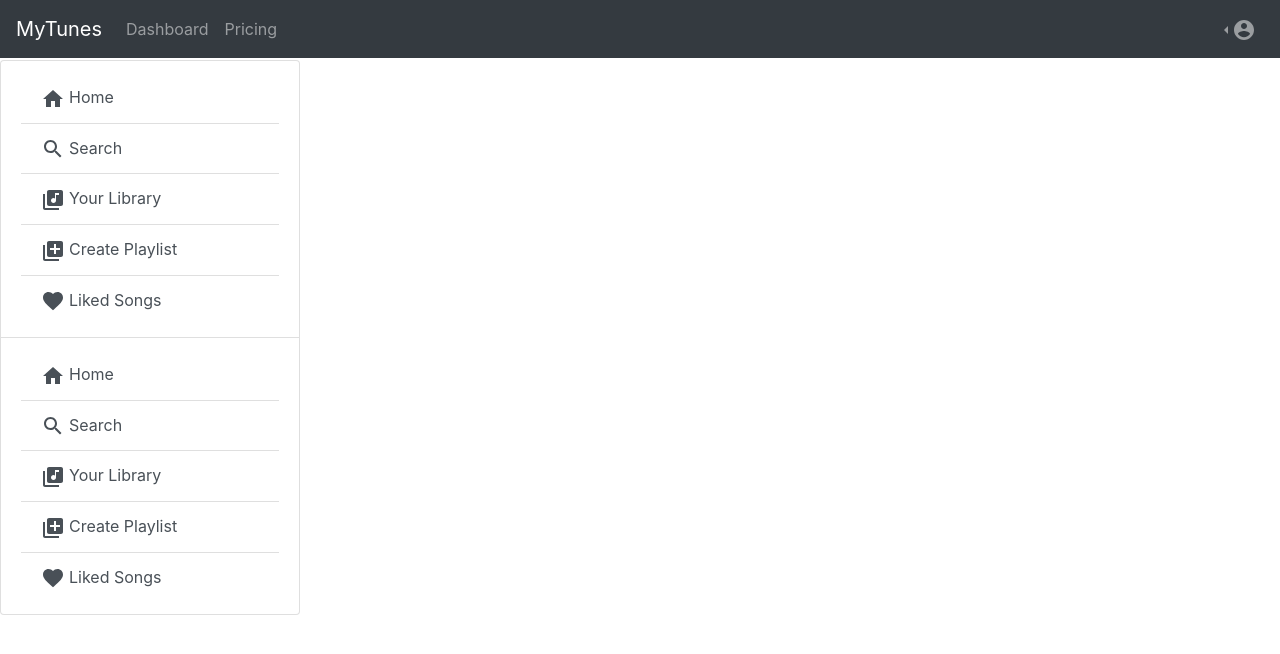
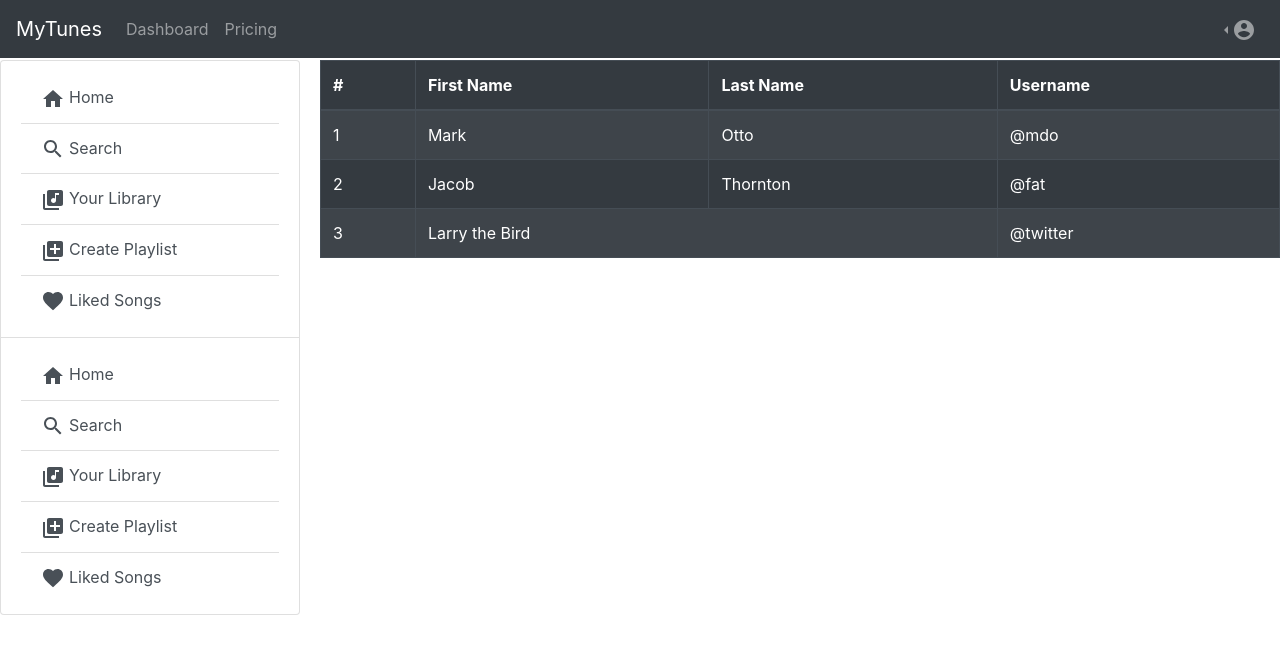
Before and after one commit to Nicholas-Huang713/MyTunes-Client, a React (Create React App) app: page /search in a window 1280 px wide. Shown: the top 654 px of the page. Built offline with nearby package versions, Linux system fonts and the light colour scheme; no server answers; sample sign-in values are in the browser's storage.

Commit message:
content top padding updated

```diff
--- a/src/App.js
+++ b/src/App.js
@@ -6,6 +6,7 @@ import Registration from './components/Registration/Registration';
 import Dashboard from './components/Dashboard/Dashboard';
 import SideBar from './components/SideBar/SideBar';
 import PrivateRoute from './components/PrivateRoute/PrivateRoute';
+import Search from './components/Search/Search';
 import {BrowserRouter as Router, Switch, Route} from 'react-router-dom';
 import './App.scss';
 import { UserContext, UserDataContext } from './helpers/UserContext';
@@ -28,10 +29,10 @@ function App() {
         method: 'GET',
         headers: {'Authorization' : `Bearer ${loggedUser}`}
     })
-        .then(res => {
-            setUserData(res.data)
-        })
-        .catch(err => console.log(err))
+      .then(res => {
+          setUserData(res.data)
+      })
+      .catch(err => console.log(err))
     }
   }, [user])
 
@@ -48,6 +49,7 @@ function App() {
               <PrivateRoute>
                 <SideBar>
                   <Route path="/dashboard" component={Dashboard} />
+                  <Route path="/search" component={Search} />
                 </SideBar>
               </PrivateRoute>
             </Switch>
--- a/src/components/Dashboard/Dashboard.js
+++ b/src/components/Dashboard/Dashboard.js
@@ -10,7 +10,7 @@ export default function Dashboard() {
     // }, [])
     return (
         <div className="dashboard">
-            <h1>Your Playlists</h1>
+            <h1 className="mt-3">Your Playlists</h1>
             <PlaylistCardContainerSm>
                 <PlaylistCardSm />
                 <PlaylistCardSm />
@@ -19,7 +19,15 @@ export default function Dashboard() {
                 <PlaylistCardSm />
                 <PlaylistCardSm />
             </PlaylistCardContainerSm>
-            <h2>User Playlists</h2>
+            <div className="row mt-3 mr-4 ml-1">
+                <div className="col">
+                    <h2>User Playlists</h2>
+                </div>
+                <div className="col text-right mt-2">
+                    See All
+                </div>
+            </div>
+
             <PlaylistCardContainerSm>
                 <PlaylistCardLg/>
                 <PlaylistCardLg/>
--- /dev/null
+++ b/src/components/Playlist/Playlist.js
@@ -0,0 +1,37 @@
+import React from 'react';
+import Table from 'react-bootstrap/Table';
+import './Playlist.scss';
+
+export default function Playlist() {
+    return (
+        <Table striped bordered hover variant="dark">
+            <thead>
+                <tr>
+                <th>#</th>
+                <th>First Name</th>
+                <th>Last Name</th>
+                <th>Username</th>
+                </tr>
+            </thead>
+            <tbody>
+                <tr>
+                <td>1</td>
+                <td>Mark</td>
+                <td>Otto</td>
+                <td>@mdo</td>
+                </tr>
+                <tr>
+                <td>2</td>
+                <td>Jacob</td>
+                <td>Thornton</td>
+                <td>@fat</td>
+                </tr>
+                <tr>
+                <td>3</td>
+                <td colSpan="2">Larry the Bird</td>
+                <td>@twitter</td>
+                </tr>
+            </tbody>
+        </Table>
+    )
+}
--- /dev/null
+++ b/src/components/Search/Search.js
@@ -0,0 +1,11 @@
+import React from 'react';
+import Playlist from '../../components/Playlist/Playlist';
+import './Search.scss';
+
+export default function Search() {
+    return (
+        <div>
+            <Playlist />
+        </div>
+    )
+}
--- a/src/components/Sidebar/SideBar.js
+++ b/src/components/Sidebar/SideBar.js
@@ -7,18 +7,20 @@ import LibraryAddIcon from '@material-ui/icons/LibraryAdd';
 import FavoriteIcon from '@material-ui/icons/Favorite';
 import BotNav from '../../components/BotNav/BotNav';
 import './SideBar.scss';
+import {useHistory} from 'react-router-dom';
 
 export default function SideBar({children}) {
+    let history = useHistory();
     return (
         <>
             <ListGroup className="side-nav">
                 <ListGroup.Item>
                     <ListGroup variant="flush">
-                        <ListGroup.Item action><HomeIcon className="mr-1"/>Home</ListGroup.Item>
-                        <ListGroup.Item action><SearchIcon className="mr-1"/>Search</ListGroup.Item>
-                        <ListGroup.Item action><LibraryMusicIcon className="mr-1"/>Your Library</ListGroup.Item>
-                        <ListGroup.Item action><LibraryAddIcon className="mr-1"/>Create Playlist</ListGroup.Item>
-                        <ListGroup.Item action><FavoriteIcon className="mr-1"/>Liked Songs</ListGroup.Item>
+                        <ListGroup.Item action onClick={() => history.push('/dashboard')}><HomeIcon className="mr-1"/>Home</ListGroup.Item>
+                        <ListGroup.Item action onClick={() => history.push('/search')}><SearchIcon className="mr-1"/>Search</ListGroup.Item>
+                        <ListGroup.Item action onClick={() => history.push('/')}><LibraryMusicIcon className="mr-1"/>Your Library</ListGroup.Item>
+                        <ListGroup.Item action onClick={() => history.push('/')}><LibraryAddIcon className="mr-1"/>Create Playlist</ListGroup.Item>
+                        <ListGroup.Item action onClick={() => history.push('/')}><FavoriteIcon className="mr-1"/>Liked Songs</ListGroup.Item>
                     </ListGroup>
                 </ListGroup.Item>
                 <ListGroup.Item>
--- a/src/components/Sidebar/SideBar.scss
+++ b/src/components/Sidebar/SideBar.scss
@@ -1,3 +1,5 @@
+@import '../../styles/config';
+
 .side-nav {
     position: absolute;
     left: 0;
@@ -7,7 +9,7 @@
 
 .content {
     padding-left: 320px;
-    // width: 100vw;
+    padding-top: $top-padding;
 }
 
 .side-nav__list {
```
Also changed, not shown: src/components/Playlist/Playlist.scss (added), src/components/Search/Search.scss (added), 1 other file (tests, documents, lock files or other folders).
